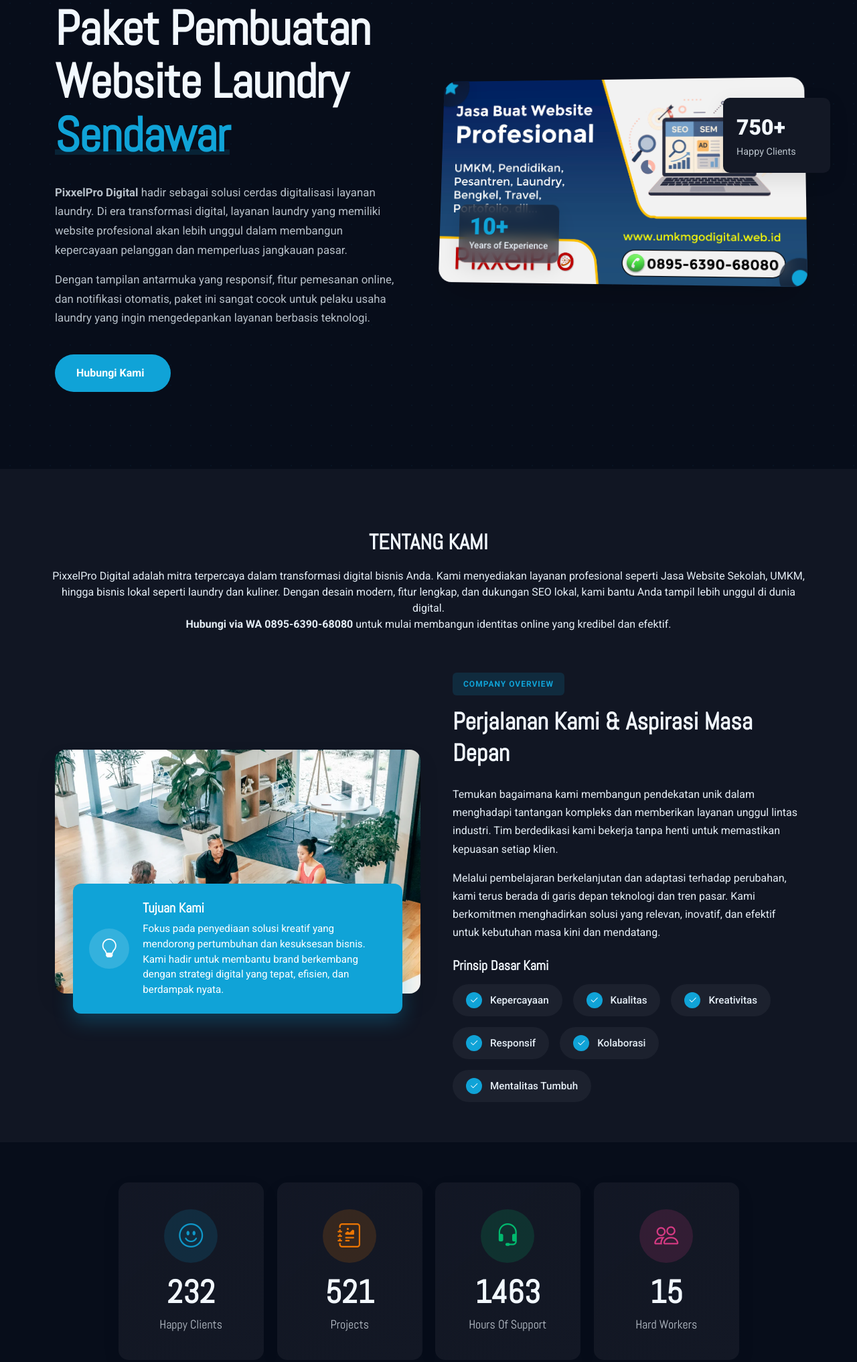
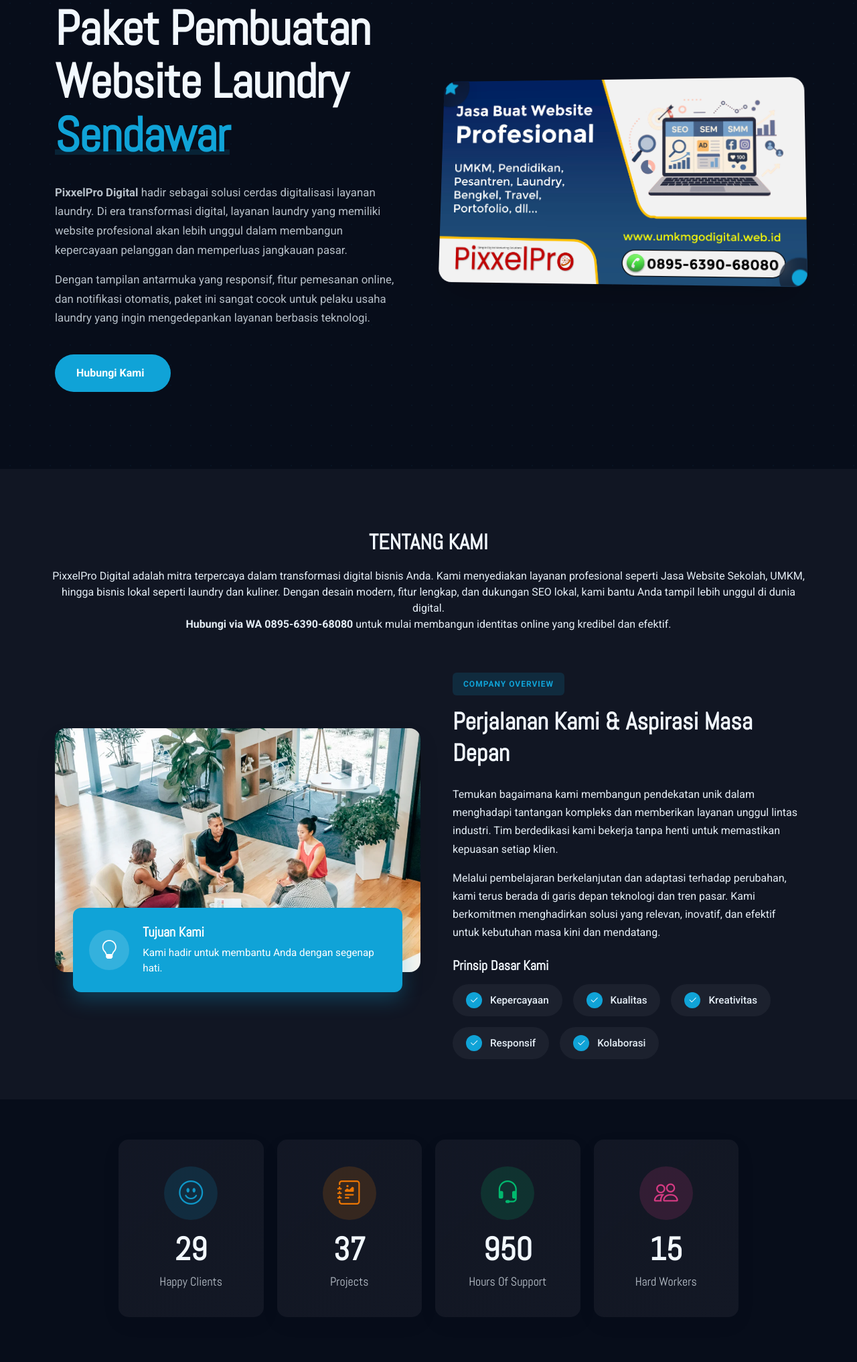
Before and after one commit to jasawebsiteumkm/sendawar, a plain HTML site: page index.html in a window 1280 px wide. Shown: the part 130-2163 px from the top of the page at 67% size. Drawn offline with Linux system fonts and the light colour scheme; some icons are missing.

Commit message:
Update index.html

```diff
--- a/index.html
+++ b/index.html
@@ -99,21 +99,6 @@
               <div class="floating-element bottom-right">
                 <i class="bi bi-circle-fill"></i>
               </div>
-
-              <div class="experience-badge">
-                <span class="years">10+</span>
-                <span class="text">Years of Experience</span>
-              </div>
-            </div>
-
-            <div class="client-counter">
-              <div class="counter-number">
-                <span>750+</span>
-              </div>
-              <div class="counter-text">
-                <span>Happy Clients</span>
-              </div>
-            </div>
           </div>
         </div>
       </div>
@@ -141,7 +126,7 @@
                 </div>
                 <div class="mission-content">
                   <h4>Tujuan Kami</h4>
-                  <p>Fokus pada penyediaan solusi kreatif yang mendorong pertumbuhan dan kesuksesan bisnis. </br>Kami hadir untuk membantu brand berkembang dengan strategi digital yang tepat, efisien, dan berdampak nyata.</p>
+                  <p>Kami hadir untuk membantu Anda dengan segenap hati.</p>
                 </div>
               </div>
             </div>
@@ -180,10 +165,6 @@
                   <div class="value-icon"><i class="bi bi-check2"></i></div>
                   <span class="value-text">Kolaborasi</span>
                 </div>
-                <div class="value-item">
-                  <div class="value-icon"><i class="bi bi-check2"></i></div>
-                  <span class="value-text">Mentalitas Tumbuh</span>
-                </div>
               </div>
             </div>
           </div>
@@ -205,7 +186,7 @@
                 <div class="icon-wrapper">
                   <i class="bi bi-emoji-smile"></i>
                 </div>
-                <span data-purecounter-start="0" data-purecounter-end="232" data-purecounter-duration="1" class="purecounter"></span>
+                <span data-purecounter-start="0" data-purecounter-end="29" data-purecounter-duration="1" class="purecounter"></span>
                 <p>Happy Clients</p>
               </div><!-- End Stats Item -->
 
@@ -213,7 +194,7 @@
                 <div class="icon-wrapper">
                   <i class="bi bi-journal-richtext"></i>
                 </div>
-                <span data-purecounter-start="0" data-purecounter-end="521" data-purecounter-duration="1" class="purecounter"></span>
+                <span data-purecounter-start="0" data-purecounter-end="37" data-purecounter-duration="1" class="purecounter"></span>
                 <p>Projects</p>
               </div><!-- End Stats Item -->
 
@@ -221,7 +202,7 @@
                 <div class="icon-wrapper">
                   <i class="bi bi-headset"></i>
                 </div>
-                <span data-purecounter-start="0" data-purecounter-end="1463" data-purecounter-duration="1" class="purecounter"></span>
+                <span data-purecounter-start="0" data-purecounter-end="950" data-purecounter-duration="1" class="purecounter"></span>
                 <p>Hours Of Support</p>
               </div><!-- End Stats Item -->
 
```
